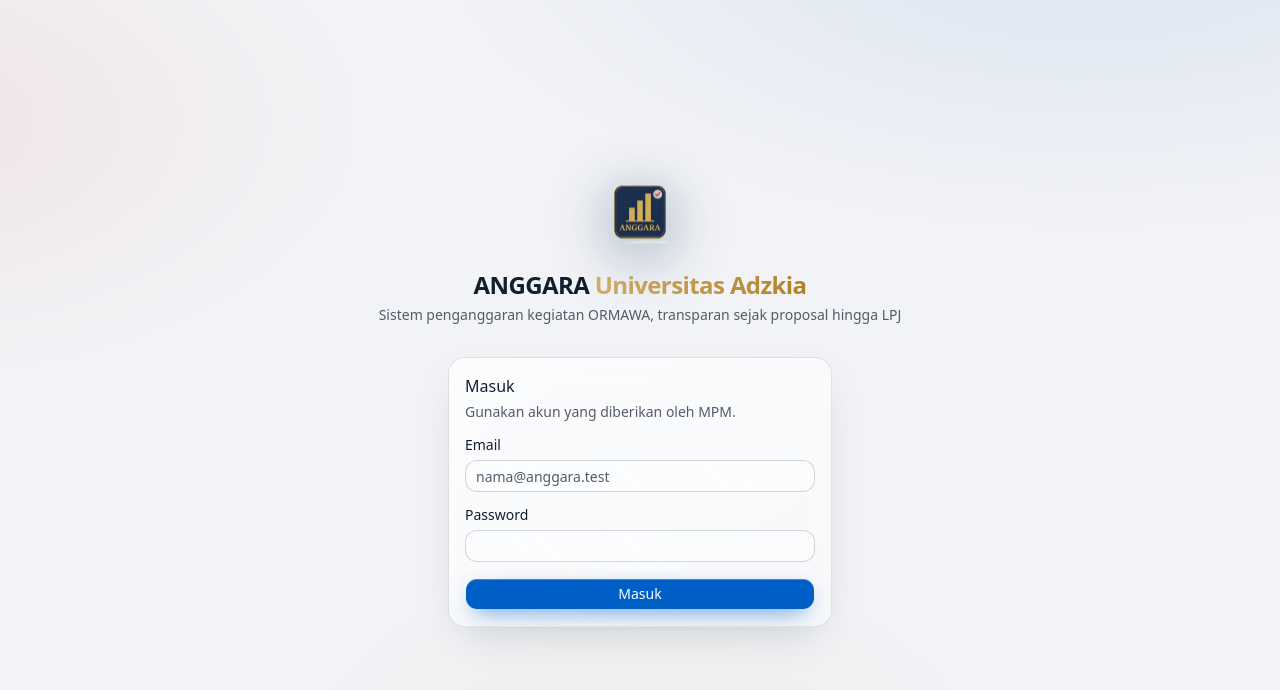
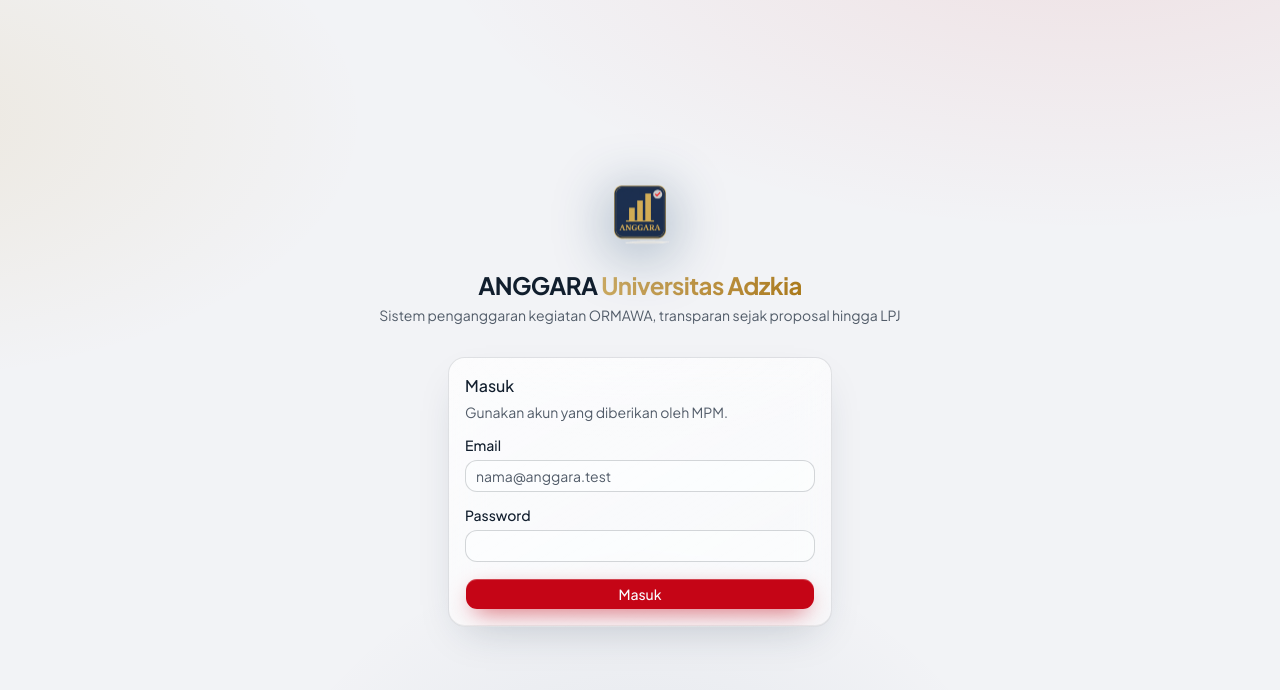
Before and after one commit to awaaaaja/anggara, a Next.js app: page /login in a window 1280 px wide. Shown: the top 690 px of the page. Built offline with nearby package versions, Linux system fonts and the light colour scheme; no server answers.

Commit message:
feat(ui): font Plus Jakarta Sans + palette merah-emas logo Adzkia + glass polish

```diff
--- a/app/globals.css
+++ b/app/globals.css
@@ -7,8 +7,8 @@
 @theme inline {
   --color-background: var(--background);
   --color-foreground: var(--foreground);
-  --font-sans: ui-sans-serif, system-ui, -apple-system, "Segoe UI", Roboto,
-    "Helvetica Neue", Arial, "Noto Sans", sans-serif;
+  --font-sans: var(--font-jakarta), ui-sans-serif, system-ui, -apple-system, "Segoe UI",
+    Roboto, "Helvetica Neue", Arial, "Noto Sans", sans-serif;
   --font-mono: ui-monospace, SFMono-Regular, Menlo, Consolas, monospace;
   --color-gold: var(--gold);
   --color-gold-soft: var(--gold-soft);
@@ -50,7 +50,7 @@
   --radius-4xl: calc(var(--radius) * 2.6);
 }
 
-/* ============ LIGHT (default): putih & perak ============ */
+/* ============ LIGHT: putih & perak, aksen merah-emas Adzkia ============ */
 :root {
   --background: oklch(0.965 0.004 260);
   --foreground: oklch(0.23 0.035 255);
@@ -58,7 +58,7 @@
   --card-foreground: oklch(0.23 0.035 255);
   --popover: oklch(1 0 0);
   --popover-foreground: oklch(0.23 0.035 255);
-  --primary: oklch(0.5 0.18 255);
+  --primary: oklch(0.52 0.21 27);
   --primary-foreground: oklch(0.99 0.005 250);
   --secondary: oklch(0.93 0.008 260);
   --secondary-foreground: oklch(0.28 0.03 255);
@@ -69,41 +69,41 @@
   --destructive: oklch(0.55 0.22 25);
   --border: oklch(0.25 0.03 255 / 14%);
   --input: oklch(0.25 0.03 255 / 18%);
-  --ring: oklch(0.5 0.18 255);
-  --chart-1: oklch(0.5 0.18 255);
-  --chart-2: oklch(0.55 0.22 25);
-  --chart-3: oklch(0.65 0.13 80);
-  --chart-4: oklch(0.72 0.11 230);
+  --ring: oklch(0.52 0.21 27);
+  --chart-1: oklch(0.52 0.21 27);
+  --chart-2: oklch(0.63 0.13 78);
+  --chart-3: oklch(0.35 0.08 255);
+  --chart-4: oklch(0.62 0.18 27);
   --chart-5: oklch(0.88 0.02 260);
   --radius: 0.75rem;
   --sidebar: oklch(0.97 0.004 260);
   --sidebar-foreground: oklch(0.23 0.035 255);
-  --sidebar-primary: oklch(0.5 0.18 255);
+  --sidebar-primary: oklch(0.52 0.21 27);
   --sidebar-primary-foreground: oklch(0.99 0.005 250);
   --sidebar-accent: oklch(0.93 0.03 250);
   --sidebar-accent-foreground: oklch(0.24 0.04 255);
   --sidebar-border: oklch(0.25 0.03 255 / 14%);
-  --sidebar-ring: oklch(0.5 0.18 255);
-  --gold: oklch(0.62 0.12 78);
-  --gold-soft: oklch(0.78 0.1 85);
+  --sidebar-ring: oklch(0.52 0.21 27);
+  --gold: oklch(0.6 0.12 78);
+  --gold-soft: oklch(0.76 0.1 85);
   --glass-bg: linear-gradient(150deg, oklch(1 0 0 / 0.75), oklch(1 0 0 / 0.45));
   --glass-border: oklch(0.25 0.03 255 / 12%);
   --glass-shadow: 0 16px 40px -18px oklch(0.3 0.05 255 / 0.25);
   --glass-solid: oklch(0.995 0 0);
-  --glow-1: oklch(0.5 0.18 255 / 0.1);
-  --glow-2: oklch(0.55 0.22 25 / 0.07);
-  --glow-3: oklch(0.65 0.13 80 / 0.08);
+  --glow-1: oklch(0.55 0.2 27 / 0.09);
+  --glow-2: oklch(0.63 0.13 78 / 0.1);
+  --glow-3: oklch(0.35 0.08 255 / 0.09);
 }
 
-/* ============ DARK: navy ============ */
+/* ============ DARK: navy Adzkia + glass merah-emas ============ */
 .dark {
-  --background: oklch(0.16 0.035 256);
+  --background: oklch(0.15 0.03 258);
   --foreground: oklch(0.96 0.01 250);
   --card: oklch(0.19 0.035 256);
   --card-foreground: oklch(0.96 0.01 250);
   --popover: oklch(0.19 0.035 256);
   --popover-foreground: oklch(0.96 0.01 250);
-  --primary: oklch(0.58 0.19 250);
+  --primary: oklch(0.63 0.21 27);
   --primary-foreground: oklch(0.99 0.005 250);
   --secondary: oklch(0.26 0.04 256);
   --secondary-foreground: oklch(0.96 0.01 250);
@@ -114,29 +114,29 @@
   --destructive: oklch(0.66 0.23 25);
   --border: oklch(1 0 0 / 10%);
   --input: oklch(1 0 0 / 12%);
-  --ring: oklch(0.62 0.19 250);
-  --chart-1: oklch(0.62 0.19 250);
-  --chart-2: oklch(0.66 0.23 25);
+  --ring: oklch(0.63 0.21 27);
+  --chart-1: oklch(0.63 0.21 27);
+  --chart-2: oklch(0.8 0.13 85);
   --chart-3: oklch(0.78 0.14 85);
-  --chart-4: oklch(0.72 0.12 310);
+  --chart-4: oklch(0.6 0.19 27);
   --chart-5: oklch(0.72 0.12 200);
   --sidebar: oklch(0.17 0.035 256);
   --sidebar-foreground: oklch(0.96 0.01 250);
-  --sidebar-primary: oklch(0.58 0.19 250);
+  --sidebar-primary: oklch(0.63 0.21 27);
   --sidebar-primary-foreground: oklch(0.99 0.005 250);
   --sidebar-accent: oklch(0.26 0.04 256);
   --sidebar-accent-foreground: oklch(0.96 0.01 250);
   --sidebar-border: oklch(1 0 0 / 10%);
-  --sidebar-ring: oklch(0.62 0.19 250);
-  --gold: oklch(0.78 0.14 85);
-  --gold-soft: oklch(0.86 0.11 85);
-  --glass-bg: linear-gradient(150deg, oklch(1 0 0 / 0.09), oklch(1 0 0 / 0.03));
+  --sidebar-ring: oklch(0.63 0.21 27);
+  --gold: oklch(0.8 0.13 85);
+  --gold-soft: oklch(0.88 0.1 88);
+  --glass-bg: linear-gradient(150deg, oklch(1 0 0 / 0.1), oklch(1 0 0 / 0.04));
   --glass-border: oklch(1 0 0 / 12%);
   --glass-shadow: 0 16px 40px -18px oklch(0 0 0 / 0.5);
   --glass-solid: oklch(0.21 0.035 256);
-  --glow-1: oklch(0.3 0.09 250 / 0.5);
-  --glow-2: oklch(0.35 0.13 27 / 0.32);
-  --glow-3: oklch(0.26 0.07 250 / 0.5);
+  --glow-1: oklch(0.55 0.19 27 / 0.4);
+  --glow-2: oklch(0.62 0.12 78 / 0.26);
+  --glow-3: oklch(0.32 0.07 258 / 0.55);
 }
 
 @layer base {
@@ -158,22 +158,28 @@
 
 /* ===== Glass surface (var per tema) ===== */
 .glass {
-  background: var(--glass-bg);
+  background:
+    radial-gradient(120% 55% at 50% 0%, oklch(1 0 0 / 0.07), transparent 55%),
+    var(--glass-bg);
   border: 1px solid var(--glass-border);
-  backdrop-filter: blur(14px) saturate(1.4);
-  -webkit-backdrop-filter: blur(14px) saturate(1.4);
+  backdrop-filter: blur(16px) saturate(1.5);
+  -webkit-backdrop-filter: blur(16px) saturate(1.5);
   box-shadow:
-    inset 0 1px 0 oklch(1 0 0 / 0.1),
+    inset 0 1px 0 oklch(1 0 0 / 0.12),
+    inset 0 -1px 0 oklch(0 0 0 / 0.06),
     var(--glass-shadow);
 }
 
 .glass-strong {
-  background: var(--glass-bg);
+  background:
+    radial-gradient(120% 55% at 50% 0%, oklch(1 0 0 / 0.09), transparent 55%),
+    var(--glass-bg);
   border: 1px solid var(--glass-border);
-  backdrop-filter: blur(20px) saturate(1.5);
-  -webkit-backdrop-filter: blur(20px) saturate(1.5);
+  backdrop-filter: blur(22px) saturate(1.6);
+  -webkit-backdrop-filter: blur(22px) saturate(1.6);
   box-shadow:
-    inset 0 1px 0 oklch(1 0 0 / 0.12),
+    inset 0 1px 0 oklch(1 0 0 / 0.14),
+    inset 0 -1px 0 oklch(0 0 0 / 0.06),
     var(--glass-shadow);
 }
 
--- a/app/layout.tsx
+++ b/app/layout.tsx
@@ -1,5 +1,12 @@
 import type { Metadata } from "next";
+import { Plus_Jakarta_Sans } from "next/font/google";
 import "./globals.css";
+
+const jakarta = Plus_Jakarta_Sans({
+  subsets: ["latin"],
+  variable: "--font-jakarta",
+  display: "swap",
+});
 
 export const metadata: Metadata = {
   title: {
@@ -13,7 +20,7 @@ const themeScript = `try{var t=localStorage.getItem('theme');if(t==='dark'||(!t&
 
 export default function RootLayout({ children }: { children: React.ReactNode }) {
   return (
-    <html lang="id" className="h-full antialiased" suppressHydrationWarning>
+    <html lang="id" className={`h-full antialiased ${jakarta.variable}`} suppressHydrationWarning>
       <head>
         <script dangerouslySetInnerHTML={{ __html: themeScript }} />
       </head>
```
